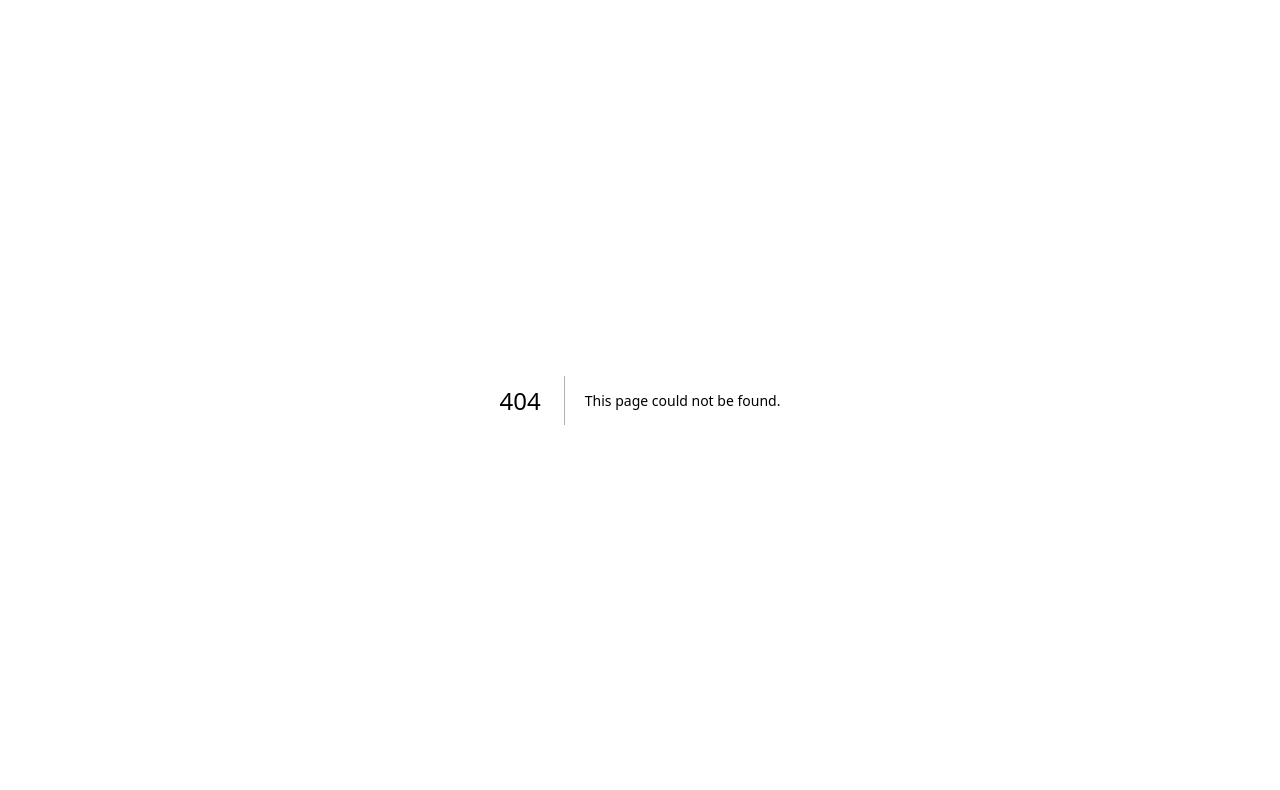
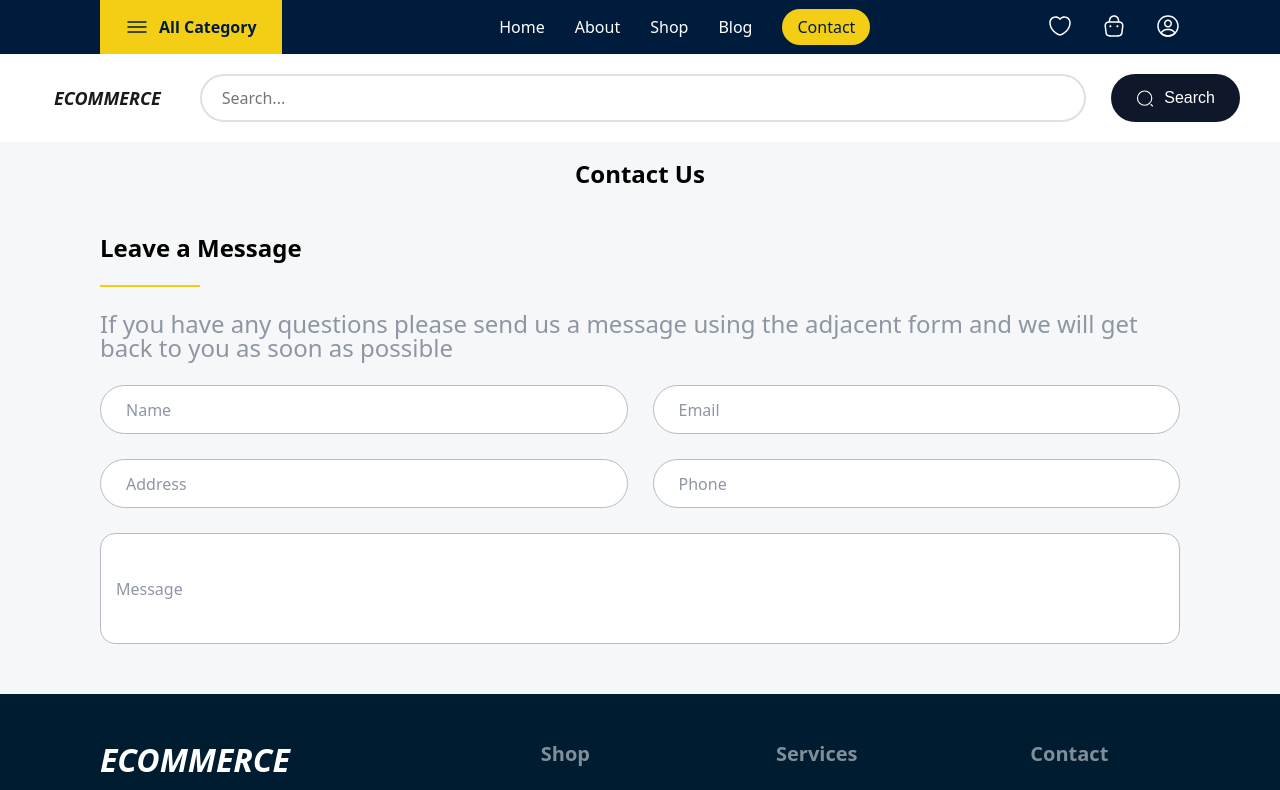
Before and after one commit to wjdals0304/ecommerce-project, a Next.js app: page /contact in a window 1280 px wide. Before the commit this address had no page. Shown: the top 790 px of the page. Built offline with nearby package versions, Linux system fonts and the light colour scheme.

Commit message:
feat: /contact UI 추가

```diff
--- /dev/null
+++ b/src/features/contact/Contact.tsx
@@ -0,0 +1,27 @@
+import styled from 'styled-components';
+import Search from '../../components/Search';
+import ContactForm from './ContactForm';
+
+const Title = styled.h1`
+  font-size: 24px;
+  font-weight: bold;
+  margin-top: 20px;
+  text-align: center;
+`;
+
+const Container = styled.div`
+  background-color: #f5f7f8;
+`;
+
+function Contact() {
+  return (
+    <Container>
+      <Search />
+
+      <Title>Contact Us</Title>
+      <ContactForm />
+    </Container>
+  );
+}
+
+export default Contact;
--- /dev/null
+++ b/src/features/contact/ContactForm.tsx
@@ -0,0 +1,128 @@
+import styled from 'styled-components';
+
+const Title = styled.h1`
+  font-size: 24px;
+  font-weight: bold;
+  margin-bottom: 20px;
+`;
+
+const TitleLine = styled.div`
+  width: 100px;
+  height: 2px;
+  background-color: #f4ce14;
+  margin-top: 25px;
+`;
+
+const Description = styled.p`
+  font-size: 24px;
+  margin-top: 25px;
+  color: #8e96a4;
+`;
+
+const FormContainer = styled.form`
+  margin-top: 25px;
+`;
+
+const NameEmailContainer = styled.div`
+  display: flex;
+  gap: 25px;
+`;
+
+// width: 100% 주는게 맞는지
+const NameInput = styled.input`
+  width: 100%;
+  height: 49px;
+  border: 1px solid #b6bbc4;
+  border-radius: 25px;
+  padding: 0 25px;
+
+  &::placeholder {
+    color: #8e96a4;
+  }
+`;
+
+const EmailInput = styled.input`
+  width: 100%;
+  height: 49px;
+  border: 1px solid #b6bbc4;
+  border-radius: 25px;
+  padding: 0 25px;
+
+  &::placeholder {
+    color: #8e96a4;
+  }
+`;
+
+const AddressPhoneContainer = styled.div`
+  display: flex;
+  gap: 25px;
+  margin-top: 25px;
+`;
+
+const AddressInput = styled.input`
+  width: 100%;
+  height: 49px;
+  border: 1px solid #b6bbc4;
+  border-radius: 25px;
+  padding: 0 25px;
+
+  &::placeholder {
+    color: #8e96a4;
+  }
+`;
+
+const PhoneInput = styled.input`
+  width: 100%;
+  height: 49px;
+  border: 1px solid #b6bbc4;
+  border-radius: 25px;
+  padding: 0 25px;
+
+  &::placeholder {
+    color: #8e96a4;
+  }
+`;
+
+const MessageInput = styled.input`
+  width: 100%;
+  height: 111px;
+  border: 1px solid #b6bbc4;
+  border-radius: 15px;
+  padding: 15px;
+  margin-top: 25px;
+
+  &::placeholder {
+    color: #8e96a4;
+  }
+`;
+
+const Container = styled.div`
+  background-color: #f5f7f8;
+  padding: 50px 100px;
+`;
+
+function ContactForm() {
+  return (
+    <Container>
+      <Title>Leave a Message</Title>
+      <TitleLine />
+      <Description>
+        If you have any questions please send us a message using the adjacent
+        form and we will get back to you as soon as possible{' '}
+      </Description>
+      <FormContainer>
+        <NameEmailContainer>
+          <NameInput placeholder="Name" />
+          <EmailInput placeholder="Email" />
+        </NameEmailContainer>
+        <AddressPhoneContainer>
+          <AddressInput placeholder="Address" />
+          <PhoneInput placeholder="Phone" />
+        </AddressPhoneContainer>
+      </FormContainer>
+      <MessageInput placeholder="Message" />
+    </Container>
+  );
+}
+
+export default ContactForm;
--- /dev/null
+++ b/src/pages/contact.tsx
@@ -0,0 +1,12 @@
+import Navigation from '@/components/Navigation';
+import Footer from '@/components/Footer';
+import Contact from '@/features/contact/Contact';
+export default function ContactPage() {
+  return (
+    <>
+      <Navigation />
+      <Contact />
+      <Footer />
+    </>
+  );
+}
```
